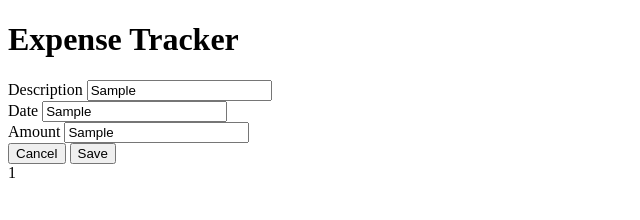
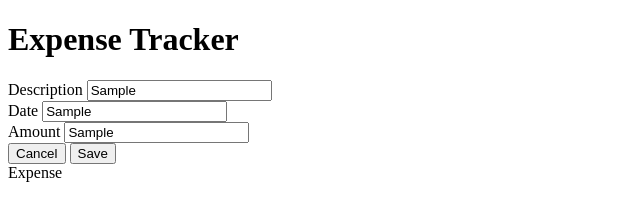
Before and after one commit to Harshil91/BackboneExpenseTracker, a plain HTML site: page index.html in a window 1280 px wide. Both pictures are taken after typing "Sample", "Sample", "Sample" into the empty fields and a click on the button "Save". Shown: the full height of the page, 0-640 px from the left. Drawn offline with Linux system fonts and the light colour scheme.

Commit message:
Added to expense view

```diff
--- a/index.html
+++ b/index.html
@@ -15,6 +15,7 @@
   <script src="js/model/expense.js"></script>
   <script src="js/collection/expenses.js"></script>
   <script src="js/views/form.js"></script>
+  <script src="js/views/expense.js"></script>
   <script src="js/views/expenses.js"></script>
 
   <script src="js/app.js"></script>
--- /dev/null
+++ b/js/views/expense.js
@@ -0,0 +1,11 @@
+const ExpenseView = Backbone.View.extend({
+  tagName: 'div',
+  className: 'expense',
+
+
+  render(){
+    this.el.innerHTML = "Expense";
+    return this;
+  }
+
+});
--- a/js/views/expenses.js
+++ b/js/views/expenses.js
@@ -7,7 +7,16 @@ const ExpensesView = Backbone.View.extend({
   },
 
   render(){
-    this.el.innerHTML = this.collection.length;
+    this.collection.forEach((expense) => {
+      this.addExpense(expense);
+    });
     return this;
+  },
+
+  addExpense(expense){
+    const expenseView = new ExpenseView();
+    expenseView.render();
+
+    this.$el.append(expenseView.el);
   }
 });
```
